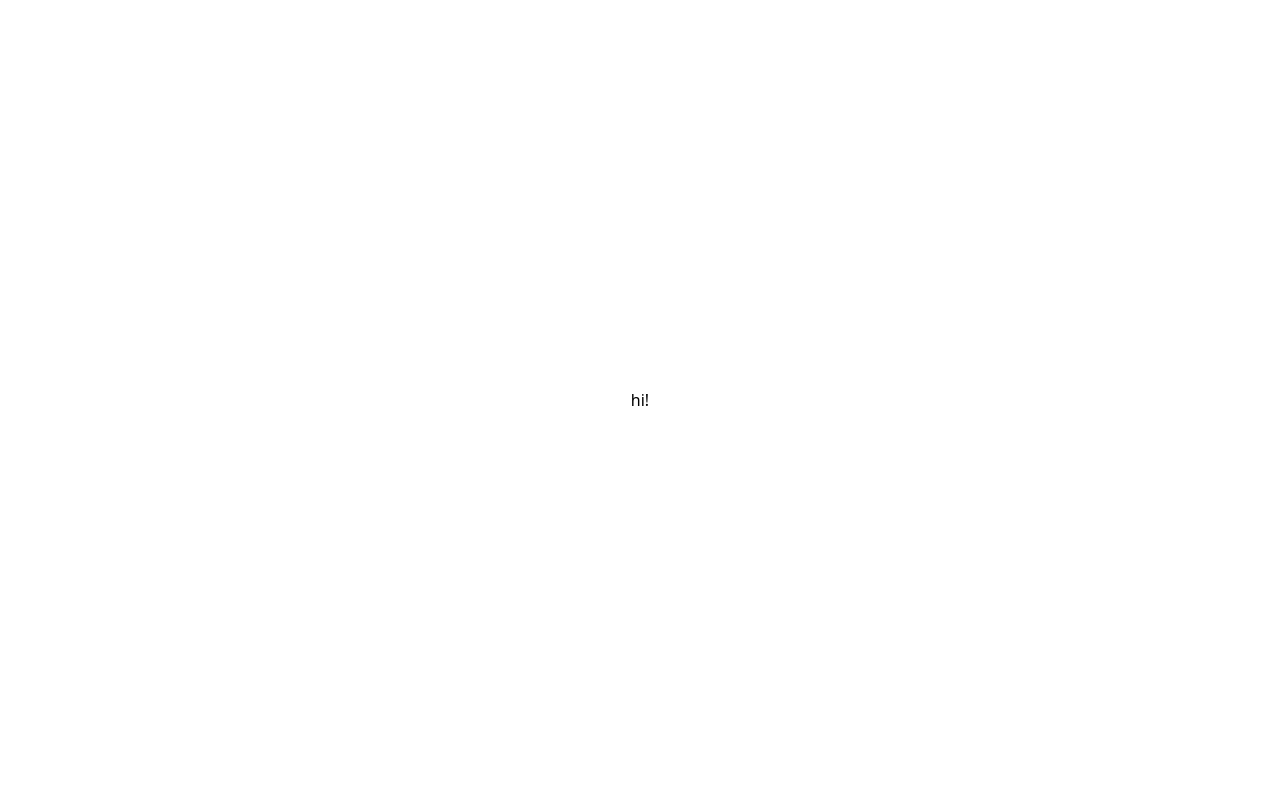
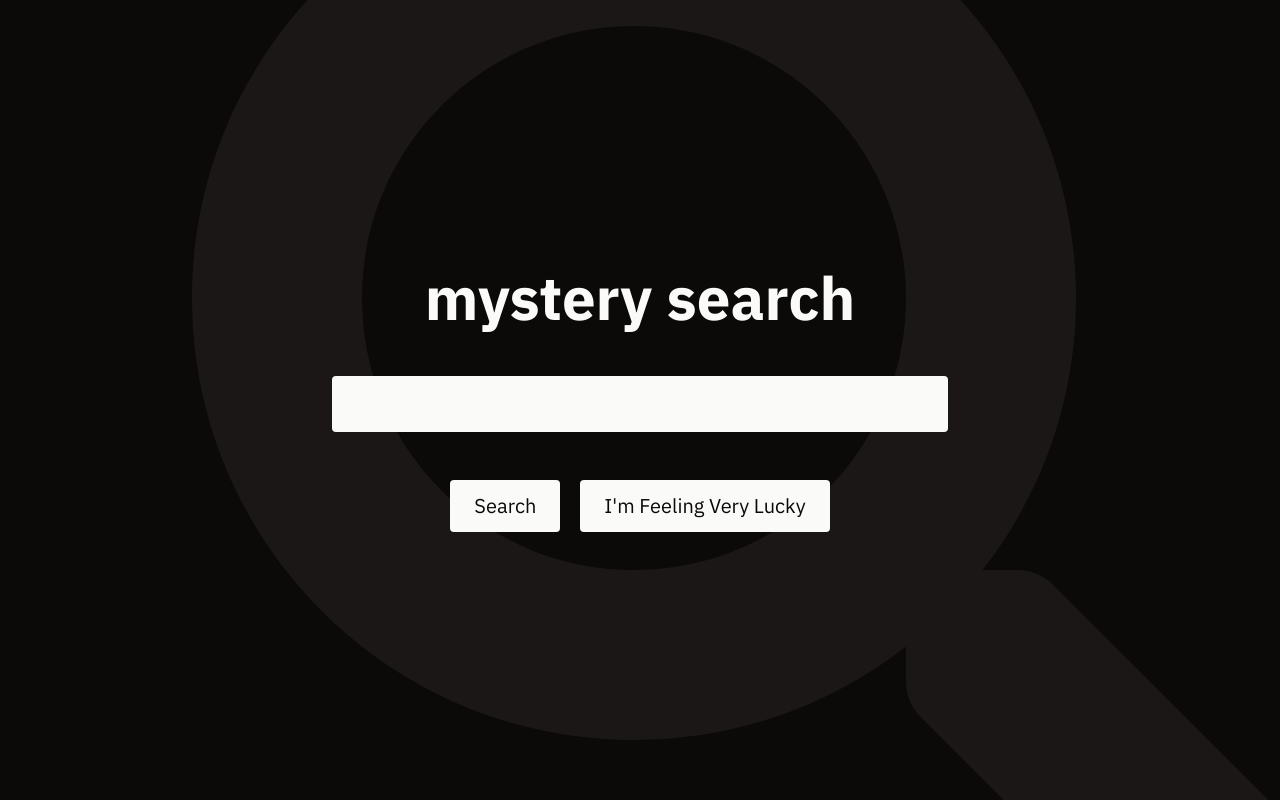
Before and after one commit to lofi-marz/mystery-search, a Next.js app: page / in a window 1280 px wide. Built offline with nearby package versions, Linux system fonts and the light colour scheme; no server answers.

Commit message:
Mostly working tbh

```diff
--- a/package.json
+++ b/package.json
@@ -9,18 +9,23 @@
   },
   "dependencies": {
     "@tailwindcss/typography": "^0.5.9",
+    "axios": "^1.3.6",
     "clsx": "^1.2.1",
     "eslint-config-next": "^13.3.1",
     "framer-motion": "^10.12.4",
     "next": "^13.2.4",
+    "qs": "^6.11.1",
     "react": "^18.2.0",
     "react-dom": "^18.2.0",
+    "react-hook-form": "^7.43.9",
     "react-icons": "^4.8.0"
   },
   "devDependencies": {
+    "@tailwindcss/forms": "^0.5.3",
     "@testing-library/jest-dom": "5.16.5",
     "@testing-library/react": "14.0.0",
     "@testing-library/user-event": "14.4.3",
+    "@types/qs": "^6.9.7",
     "@types/react": "18.2.0",
     "autoprefixer": "^10.4.14",
     "eslint-config-prettier": "^8.8.0",
--- a/src/pages/index.tsx
+++ b/src/pages/index.tsx
@@ -1,13 +1,124 @@
 import Head from 'next/head';
+import clsx from 'clsx';
+import { body, title } from '@/styles/fonts';
+import { motion, Variants } from 'framer-motion';
+import { FaSearch } from 'react-icons/fa';
+import { GetServerSideProps } from 'next';
+import { useState } from 'react';
+import { useRouter } from 'next/router';
+import axios from 'axios';
+import * as process from 'process';
+import {
+    getStrapiContent,
+    postStrapiContent,
+    StrapiSearch,
+} from '../utils/strapi';
+import { SubmitHandler, useForm } from 'react-hook-form';
 
-export default function Home() {
+const STRAPI_TOKEN = process.env.STRAPI_TOKEN ?? '';
+const STRAPI_URL = process.env.STRAPI_URL ?? '';
+export const underlineVariants: Variants = {
+    hide: { scaleX: 0 },
+    show: { scaleX: 1, transition: { ease: 'easeOut', duration: 2 } },
+};
+function toSearch(query: string) {
+    return `https://www.google.com/search?q=${encodeURIComponent(query)}`;
+}
+
+function toLucky(query: string) {
+    return toSearch(query) + '&btnI';
+}
+function Kofi() {
     return (
-        <div className="dark flex min-h-screen w-full items-center justify-center">
+        <a href="https://ko-fi.com/Y8Y3KQQUY" target="_blank">
+            <img
+                height="36"
+                style="border:0px;height:36px;"
+                src="https://storage.ko-fi.com/cdn/kofi3.png?v=3"
+                border="0"
+                alt="Buy Me a Coffee at ko-fi.com"
+            />
+        </a>
+    );
+}
+
+type SearchFormInputs = { search: string };
+export default function Home({ query }: { query: string }) {
+    const [search, setSearch] = useState('');
+
+    const postSearch = async (newSearch: string) => {
+        console.log('Creating:', newSearch);
+        return postStrapiContent('searches', { search: newSearch }).then(
+            (res) => console.log(res)
+        );
+    };
+    return (
+        <main
+            className={clsx(
+                'dark relative flex h-screen w-full items-center justify-center overflow-clip bg-dark-950',
+                title.variable,
+                body.variable
+            )}>
             <Head>
-                <title>Hello World!</title>
+                <title>Mystery Search</title>
                 <link rel="icon" href="/favicon.ico" />
             </Head>
-            <main>hi!</main>
-        </div>
+            <div className="absolute flex h-full w-full items-center justify-center text-[72rem] text-dark-800 opacity-[.5]">
+                <FaSearch className="ml-48" />
+            </div>
+            <div className="absolute flex h-full w-full flex-col items-center justify-center gap-12 p-6 font-title dark:text-dark-50">
+                <header className="relative px-6 text-center text-6xl font-bold lowercase">
+                    <h1 className="z-50">Mystery Search</h1>
+                </header>
+                <form className="flex w-full flex-col items-center justify-center gap-12 lg:w-1/2">
+                    <input
+                        className="card-light w-full border-0  p-3 px-6 text-2xl focus:border-0 focus:outline-0"
+                        placeholder=""
+                        type="search"
+                        required
+                        value={search}
+                        onChange={(e) => setSearch(e.target.value)}
+                    />
+                    <div className="flex w-full flex-row items-center justify-center gap-5">
+                        <button
+                            className="card-light px-6 text-xl"
+                            onClick={(e) => {
+                                e.preventDefault();
+                                postSearch(search).then(
+                                    () =>
+                                        (window.location.href = toSearch(query))
+                                );
+                            }}>
+                            Search
+                        </button>
+                        <button
+                            className="card-light grow px-6 text-xl sm:grow-0"
+                            onClick={(e) => {
+                                e.preventDefault();
+                                postSearch(search).then(
+                                    () =>
+                                        (window.location.href = toLucky(query))
+                                );
+                            }}>
+                            I&apos;m Feeling Very Lucky
+                        </button>
+                    </div>
+                </form>
+            </div>
+        </main>
     );
 }
+
+export const getServerSideProps: GetServerSideProps = async () => {
+    const res = await getStrapiContent<StrapiSearch[]>(
+        'searches',
+        {
+            sort: 'createdAt',
+        },
+        '%3Adesc'
+    );
+    console.log('Res:', res);
+    const query = res ? res[0].attributes.search : 'What is google';
+
+    return { props: { query } };
+};
--- /dev/null
+++ b/src/styles/fonts.ts
@@ -0,0 +1,21 @@
+import {
+    DM_Sans,
+    IBM_Plex_Sans,
+    Inter,
+    Poppins,
+    PT_Sans,
+    Quicksand,
+    Rubik,
+    Vollkorn,
+} from 'next/font/google';
+
+export const title = IBM_Plex_Sans({
+    subsets: ['latin'],
+    weight: ['100', '200', '300', '400', '500', '600', '700'],
+    variable: '--font-title',
+});
+export const body = Inter({
+    subsets: ['latin'],
+    weight: 'variable',
+    variable: '--font-body',
+});
--- a/src/styles/globals.css
+++ b/src/styles/globals.css
@@ -8,3 +8,21 @@
         @apply bg-gradient-to-r from-primary to-secondary bg-clip-text text-transparent !important
     }
 }
+
+@layer components {
+    .card {
+        @apply rounded p-3;
+    }
+
+    .card-dark {
+        @apply card bg-dark-950 text-dark-50 transition-all;
+    }
+
+    .card-light {
+        @apply card bg-dark-50 text-dark-950 transition-all;
+    }
+
+    .button {
+
+    }
+}
--- /dev/null
+++ b/src/utils/strapi.ts
@@ -0,0 +1,124 @@
+import axios from 'axios';
+import path from 'path';
+import qs from 'qs';
+
+const STRAPI_URL =
+    process.env.NEXT_PUBLIC_STRAPI_URL || 'http://127.0.0.1:1337/api/';
+const STRAPI_TOKEN = process.env.NEXT_PUBLIC_STRAPI_TOKEN || '';
+
+export async function getStrapiContent<T>(
+    apiPath: string,
+    params: Record<string, unknown> = {},
+    extra = '',
+    token = STRAPI_TOKEN
+): Promise<T | undefined> {
+    console.log(STRAPI_URL);
+    return axios
+        .get<{ data: T }>(
+            path.join(STRAPI_URL, apiPath) + '?' + qs.stringify(params) + extra,
+            {
+                headers: {
+                    'Content-Type': 'application/json',
+                    Authorization: `Bearer ${token}`,
+                },
+            }
+        )
+        .then(({ data }) => data.data)
+        .catch((e) => {
+            console.log(e);
+            return undefined; //TODO: Do I need to do this
+        });
+}
+
+export async function postStrapiContent<T>(
+    apiPath: string,
+    params: Record<string, unknown> = {},
+    token = STRAPI_TOKEN
+): Promise<T | undefined> {
+    console.log(`Posting ${JSON.stringify(params)} to ${STRAPI_URL}${apiPath}`);
+    return axios
+        .post<{ data: T }>(
+            path.join(STRAPI_URL, apiPath) + '?' + qs.stringify(params),
+            { data: params },
+            {
+                headers: {
+                    'Content-Type': 'application/json',
+                    Authorization: `Bearer ${token}`,
+                },
+            }
+        )
+        .then(({ data }) => data.data)
+        .catch((e) => {
+            console.log(e);
+            return undefined;
+        });
+}
+
+export async function putStrapiContent<T>(
+    apiPath: string,
+    params: Record<string, unknown> = {},
+    token = STRAPI_TOKEN
+): Promise<T | undefined> {
+    console.log(apiPath, 'Using token:', token);
+    return axios
+        .put<{ data: T }>(
+            path.join(STRAPI_URL, apiPath),
+            { data: params },
+            {
+                headers: {
+                    'Content-Type': 'application/json',
+                    Authorization: `Bearer ${token}`,
+                },
+            }
+        )
+        .then((res) => {
+            //console.log('Put:', res);
+            return res;
+        })
+        .then(({ data }) => data.data)
+        .catch((e) => {
+            console.log('Erorr performing put:', e);
+            return undefined;
+        });
+}
+
+type StrapiContent<T> = {
+    id: number;
+    attributes: T & StrapiTimestamp;
+};
+
+export type StrapiSearch = StrapiContent<{ search: string }>;
+export type GlobalContent = {
+    about: AboutContent;
+    projects: ProjectContent[];
+};
+
+type StrapiTimestamp = {
+    createdAt: string;
+    updatedAt: string;
+    publishedAt: string;
+};
+
+export type AboutContent = StrapiContent<{
+    aboutText: string;
+    createdAt: string;
+    updatedAt: string;
+    publishedAt: string;
+}>;
+
+export type ProjectContent = StrapiContent<{
+    title: string;
+    description: string;
+    repoLink: string;
+    liveLink: string;
+    brief: string;
+    desktopPreview: { data: StrapiImage };
+    mobilePreview: { data: StrapiImage };
+}>;
+
+export type StrapiImage = StrapiContent<{
+    alternativeText: string;
+    width: number;
+    height: number;
+    url: string;
+}>;
--- a/tailwind.config.js
+++ b/tailwind.config.js
@@ -12,14 +12,18 @@ module.exports = {
     theme: {
         extend: {
             fontFamily: {
-                title: ['Inter', ...defaultTheme.fontFamily.sans],
-                text: ['Inter', ...defaultTheme.fontFamily.sans],
+                title: ['var(--font-title)', ...defaultTheme.fontFamily.sans],
+                body: ['var(--font-body)', ...defaultTheme.fontFamily.sans],
             },
             colors: {
-                primary: colors.red[500],
+                primary: '#e76f51',
                 secondary: colors.orange[500],
+                dark: colors.stone,
             },
         },
     },
-    plugins: [require('@tailwindcss/typography')],
+    plugins: [
+        require('@tailwindcss/forms'),
+        require('@tailwindcss/typography'),
+    ],
 };
```
Also changed, not shown: 1 other file (tests, documents, lock files or other folders).
